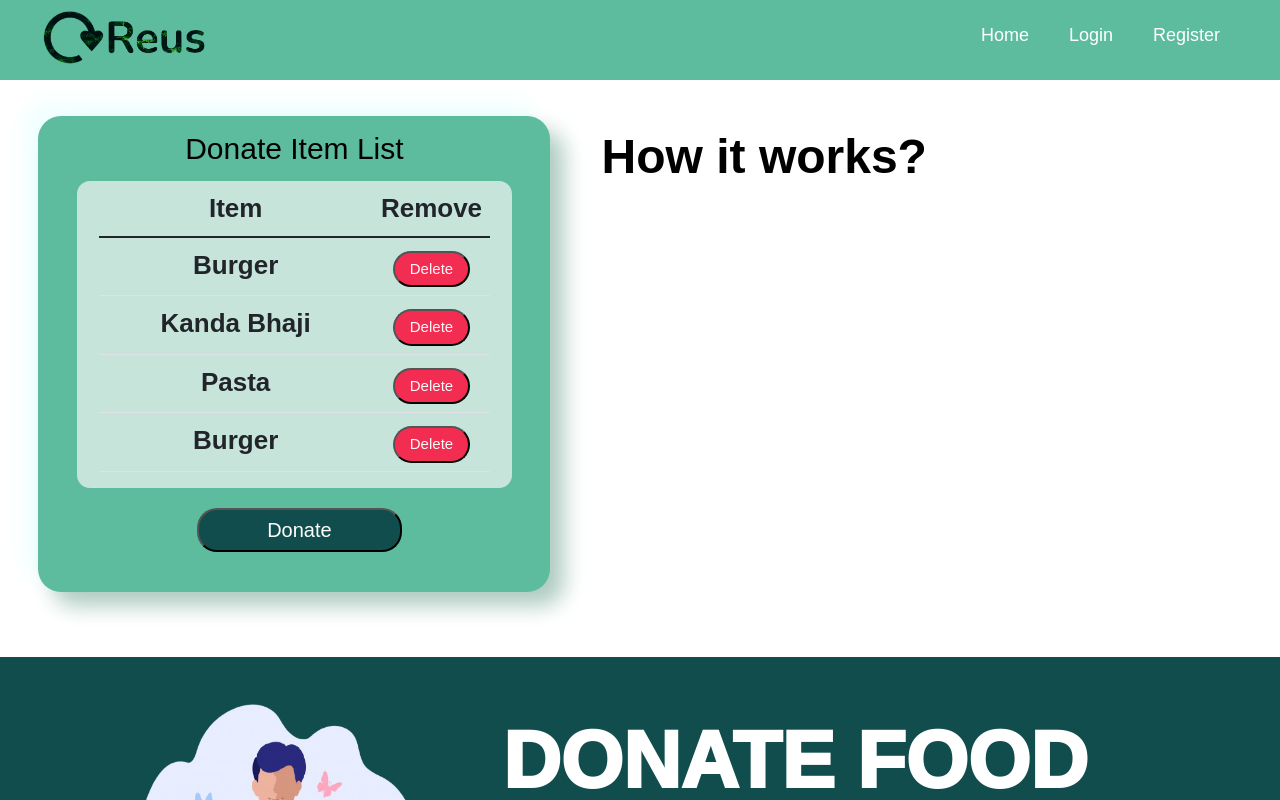
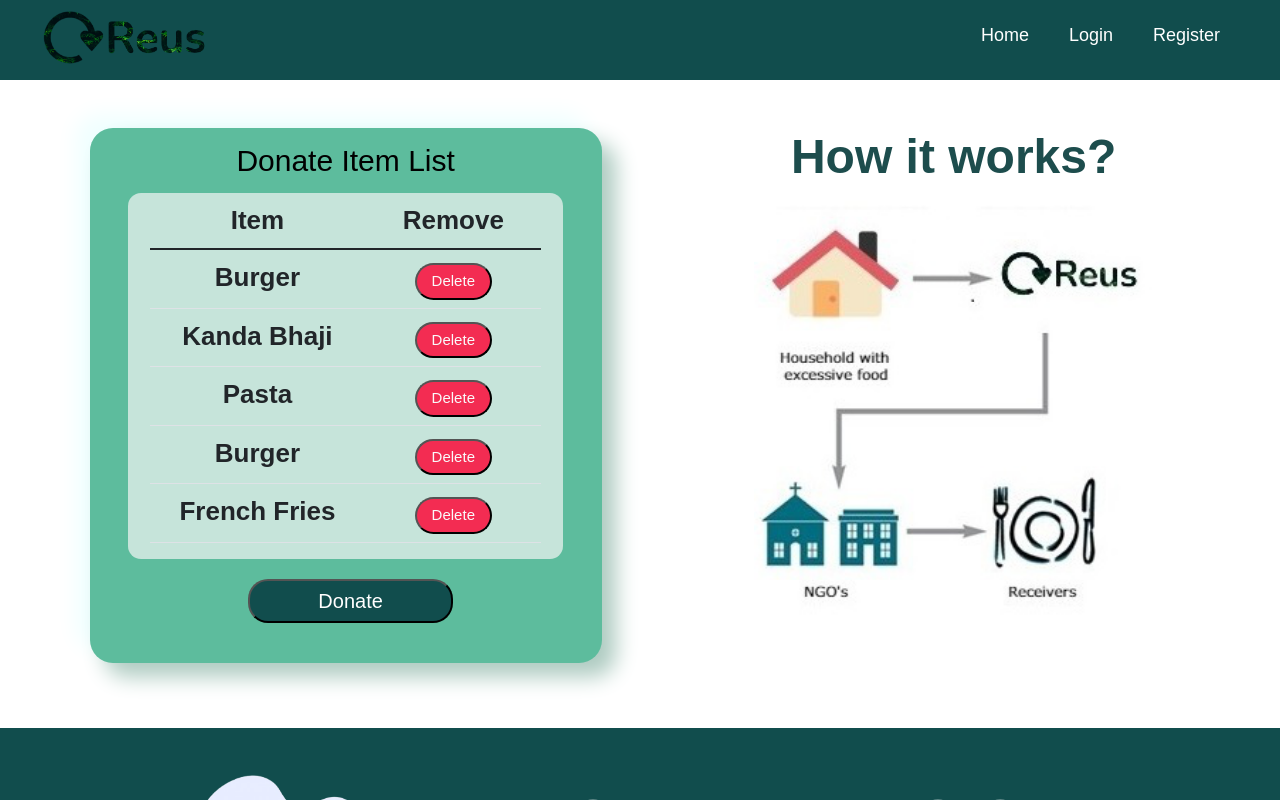
Before and after one commit to AaryaDevnani/Reus, a React (Create React App) app in the folder frontend/: page /donate in a window 1280 px wide. Shown: the top 800 px of the page. Built offline with nearby package versions, Linux system fonts and the light colour scheme.

Commit message:
how it works on donate

```diff
--- a/frontend/src/components/Donate.js
+++ b/frontend/src/components/Donate.js
@@ -42,6 +42,10 @@ function Donate() {
                             <td>Burger</td>
                             <td><button className="deleteBtn">Delete </button></td>
                         </tr>
+                        <tr>
+                            <td>French Fries</td>
+                            <td><button className="deleteBtn">Delete </button></td>
+                        </tr>
                     </tbody>
                 </Table>
 
@@ -51,6 +55,7 @@ function Donate() {
             </div>
             <div className='howWorks'>
               <h2 className='worksTitle'>How it works?</h2>
+              <img src='images/donate-how.png' className='howImage'  alt="donate" width="400"  />
             </div>
             </div>
             <div className='donateBanner'>
--- a/frontend/src/components/ItemList.js
+++ b/frontend/src/components/ItemList.js
@@ -176,19 +176,18 @@ function ItemList({ items, setItems, selectedCategory, byProducts }) {
                     min={0}
                     smooth
                   />
-                  <br />
                   {item.calories && (
                     <>
-                      <span className="calorieInfo">
+                      <p className="calorieInfo">
                         Calories : {item.calories}{' '}
-                      </span>
+                      </p>
                     </>
                   )}
                 </p>
               </div>
             </div>
 
-            {item.byProduct &&
+            {/* {item.byProduct &&
               item.byProduct.map((bp) => (
                 <>
                   <OverlayTrigger
@@ -215,7 +214,7 @@ function ItemList({ items, setItems, selectedCategory, byProducts }) {
                 Delete
               </button>
               <button className="donateBtn">Donate</button>
-            </div>
+            </div> */}
           </div>
         ))}
       </div>
--- a/frontend/src/components/styles/CategoryItems.css
+++ b/frontend/src/components/styles/CategoryItems.css
@@ -25,8 +25,9 @@
 background: #cff2e6;
 box-shadow:  9px 9px 18px #b2d0c6,
            -9px -9px 18px #ecffff;
-           max-width: 500px;
+           max-width: 450px;
            height: fit-content;
+  width: 370px;
 
 
 
@@ -70,7 +71,7 @@ box-shadow:  9px 9px 18px #b2d0c6,
 }
 .catLinkActive{
     color: #fafafa;
-    background-color: darkcyan !important;
+    background-color: #114d4d !important;
     border-radius: 43px;
  width: 100%;
  font-size: 17px;
@@ -111,8 +112,9 @@ box-shadow:  9px 9px 18px #b2d0c6,
 }
 .category{
     color: black;
-    text-align: center;
+    text-align: left;
     justify-content: center;
+    margin-left: 10%;
 }
 a{
     text-decoration: none;
@@ -167,3 +169,7 @@ button.modal-btn.butn.btn-primary :hover {
 .donateBtn:hover{
     background-color: #2b788b;
 }
+.calorieInfo{
+    margin-top: 5px;
+    font-size: 15px;
+}
--- a/frontend/src/components/styles/Donate.css
+++ b/frontend/src/components/styles/Donate.css
@@ -21,7 +21,7 @@
     width: 90%;
 }
 .itemColumn{
-    width:70%;
+    width:55%;
 }
 
 .donateList{
@@ -33,7 +33,8 @@
              z-index: 1;
              margin:2%;
              padding-bottom: 40px;
-             margin-left: 3%;
+             margin-top: 3%;
+             margin-left: 7%;
 
 }
 
@@ -82,11 +83,15 @@
 }
 
 .howWorks{
-    margin: 2%;
+
+    margin: 0 auto;
+    justify-content: center;
     margin-top: 3%;
+
 }
 
 .worksTitle{
     font-size: 3rem;
     font-weight: 700;
+    color: #1d4d4d;
 }
--- a/frontend/src/components/styles/NavBar.css
+++ b/frontend/src/components/styles/NavBar.css
@@ -13,7 +13,7 @@ body {
     margin: 0;
 }
 nav {
-    background: #5DBC9D;
+    background: #114d4d;
 }
 nav:after {
     content: "";
@@ -41,7 +41,7 @@ nav ul {
 nav ul li {
     padding: 0;
     display: inline-block;
-    background: #5DBC9D;
+    background: #114d4d;
     margin: 0 5px;
 }
 nav ul li a {
@@ -55,7 +55,7 @@ nav ul li a {
 nav ul li a:hover {
     color: #000000;
     text-decoration: none;
-    border-bottom: 2px solid #000000;
+    border-bottom: 2px solid #ffffff;
 }
 nav ul ul li a:hover {
     box-shadow: none;
```
Also changed, not shown: frontend/public/images/donate-how.png (added).
